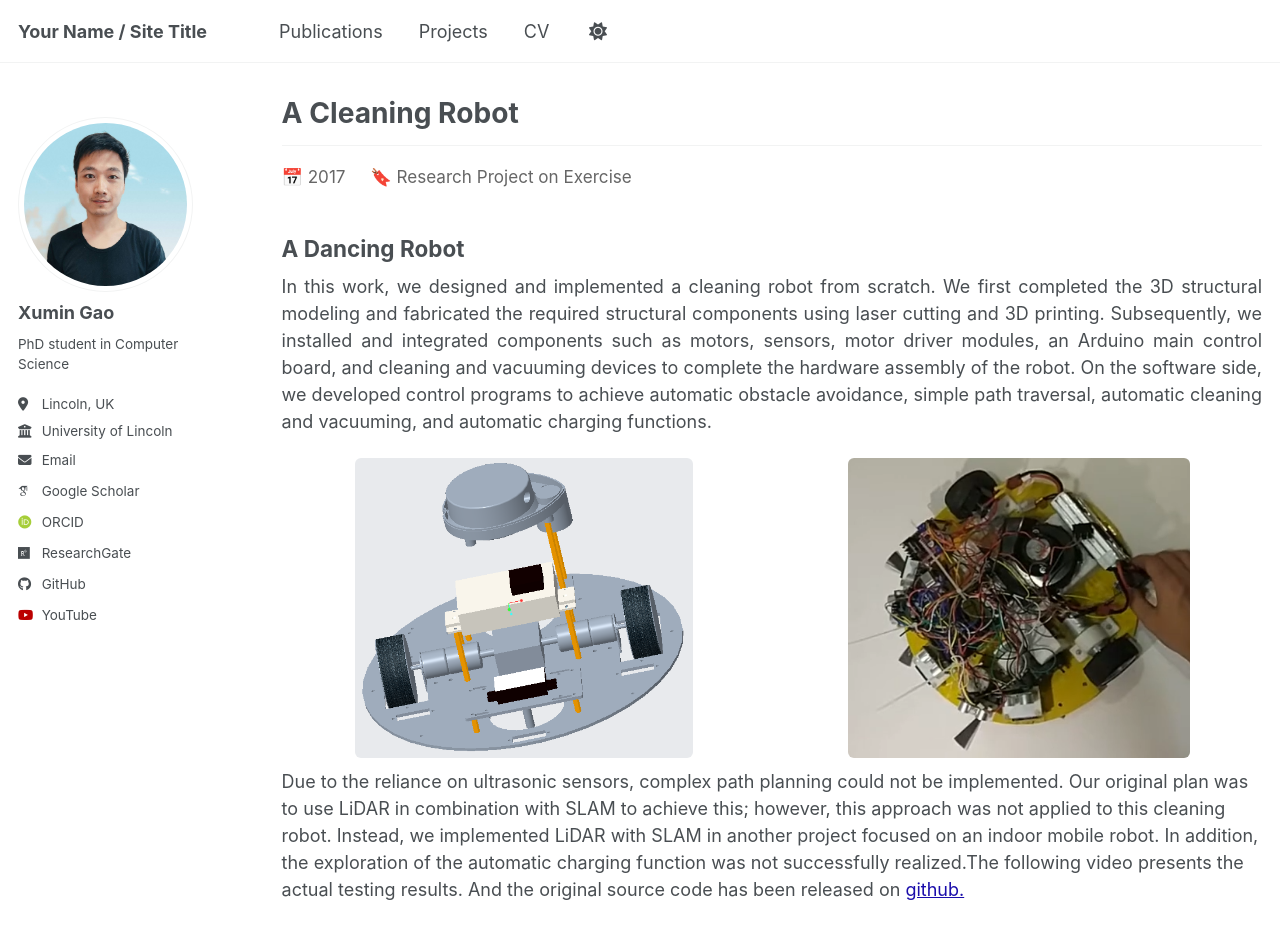
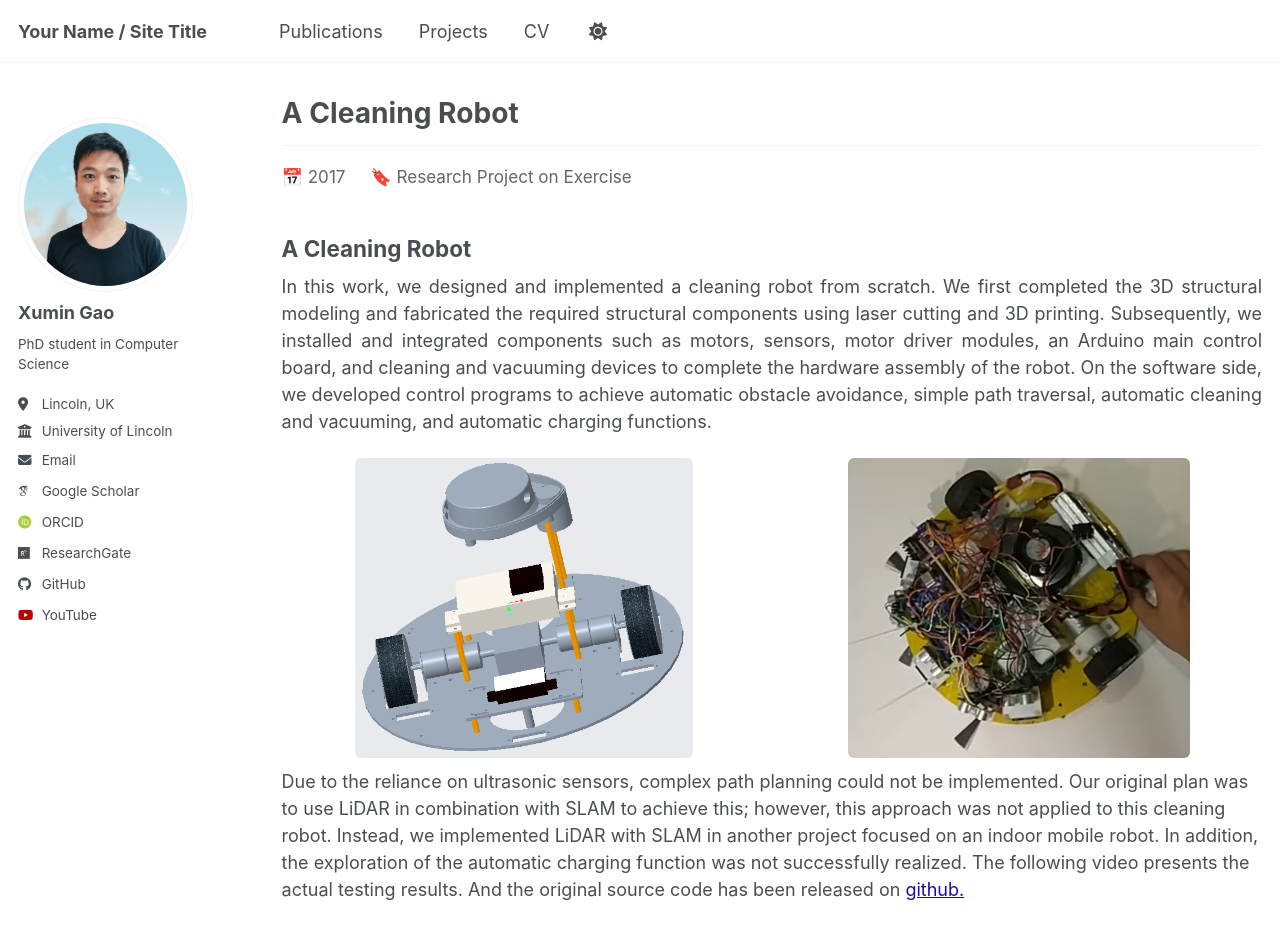
Before and after one commit to XuminGaoGithub/XuminGaoGithub.github.io, a Jekyll site: the page built from _pages/Cleaning_robot.md, in a window 1280 px wide and 1400 px high, cut to the strip 0-934 px from the top of the window. Built offline with Jekyll 4.4.1, drawn with Linux system fonts in a browser that asks for light colours; some web fonts are replaced; a script bundle is joined from its source files by our own code; library files that are not in the unit come from our copies.

Commit message:
Update Cleaning_robot.md

```diff
--- a/_pages/Cleaning_robot.md
+++ b/_pages/Cleaning_robot.md
@@ -15,7 +15,7 @@ author_profile: true
   </span>
 </p>
 
-<h2>A Dancing Robot</h2>
+<h2>A Cleaning Robot</h2>
 <p style="margin-top:5px; text-align: justify; text-justify: inter-word; text-align-last: left;">
 In this work, we designed and implemented a cleaning robot from scratch. We first completed the 3D structural modeling and fabricated the required structural components using laser cutting and 3D printing. Subsequently, we installed and integrated components such as motors, sensors, motor driver modules, an Arduino main control board, and cleaning and vacuuming devices to complete the hardware assembly of the robot. On the software side, we developed control programs to achieve automatic obstacle avoidance, simple path traversal, automatic cleaning and vacuuming, and automatic charging functions.
 
@@ -70,7 +70,7 @@ In this work, we designed and implemented a cleaning robot from scratch. We firs
 </div>
 
 
-Due to the reliance on ultrasonic sensors, complex path planning could not be implemented. Our original plan was to use LiDAR in combination with SLAM to achieve this; however, this approach was not applied to this cleaning robot. Instead, we implemented LiDAR with SLAM in another project focused on an indoor mobile robot. In addition, the exploration of the automatic charging function was not successfully realized.The following video presents the actual testing results. And the original source code has been released on
+Due to the reliance on ultrasonic sensors, complex path planning could not be implemented. Our original plan was to use LiDAR in combination with SLAM to achieve this; however, this approach was not applied to this cleaning robot. Instead, we implemented LiDAR with SLAM in another project focused on an indoor mobile robot. In addition, the exploration of the automatic charging function was not successfully realized. The following video presents the actual testing results. And the original source code has been released on
   <a href="https://github.com/XuminGaoGithub/A-simple-cleaning-robot"
      target="_blank"
      style="color:#1a0dab; text-decoration:underline;">
```
